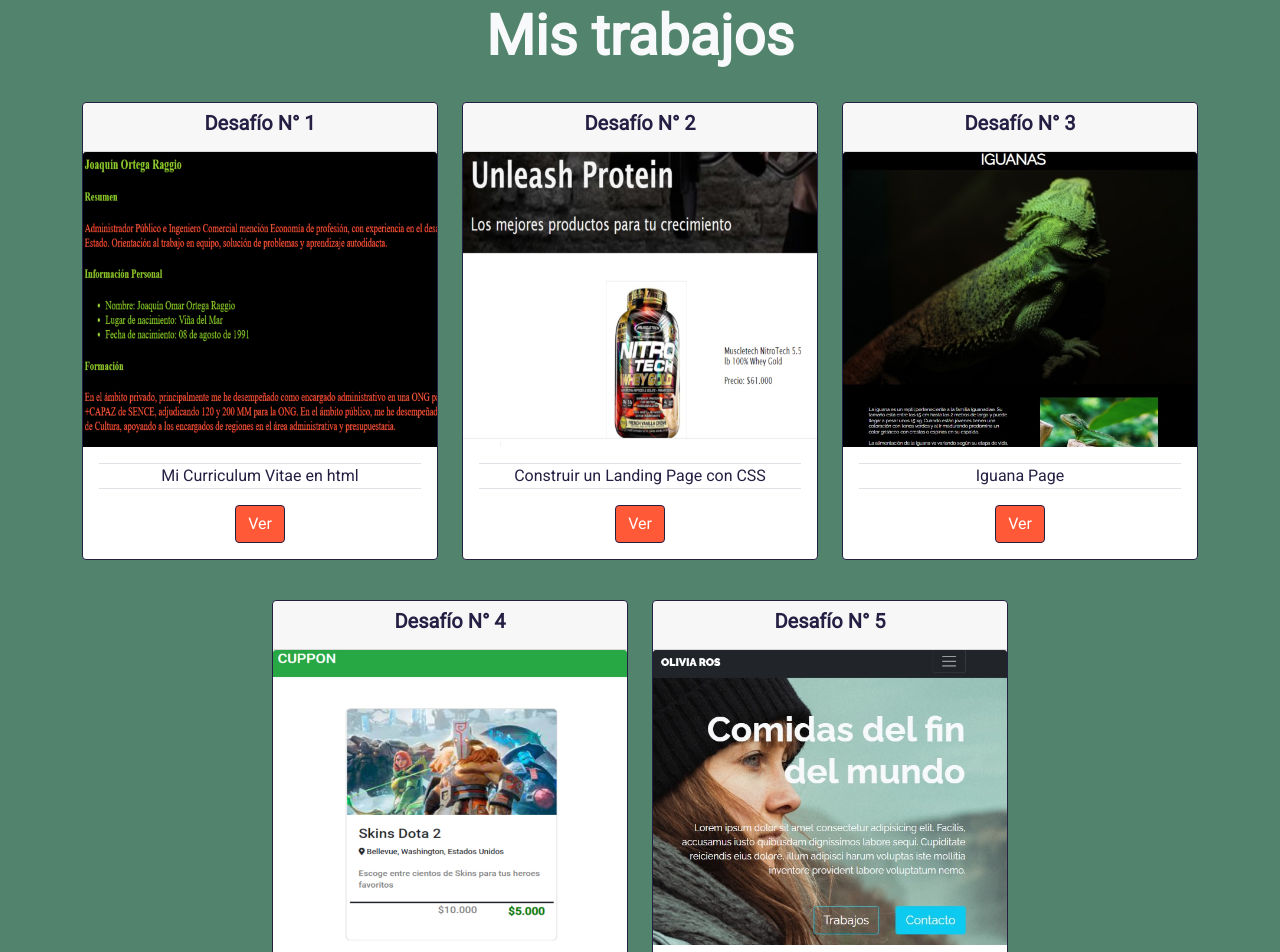
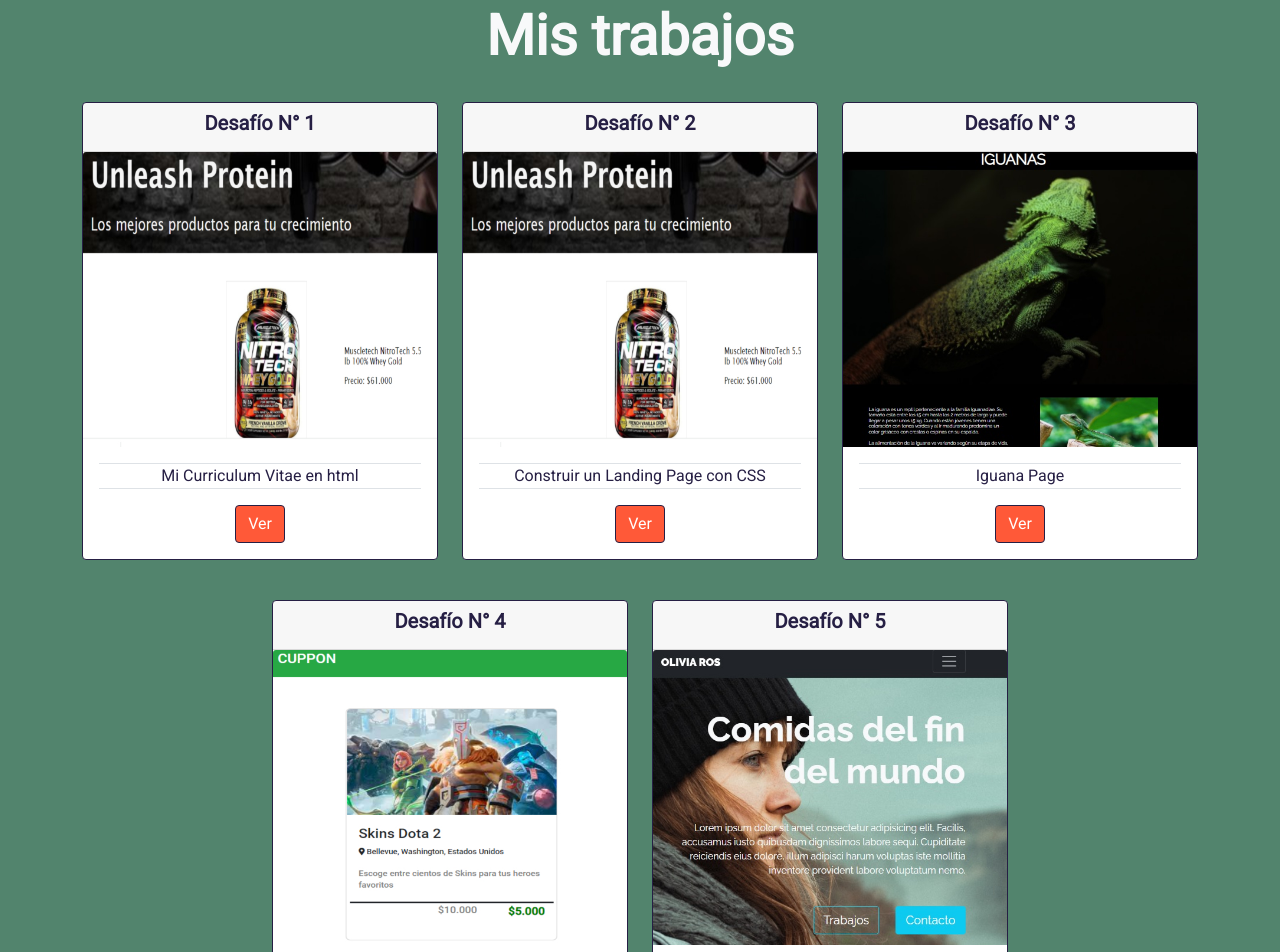
Before and after one commit to JoakoOR/JoakoOR.github.io, a plain HTML site: page index.html in a window 1280 px wide. Shown: the part 1018-1970 px from the top of the page. Drawn offline with nearby package versions, Linux system fonts and the light colour scheme.

Commit message:
segundo cambio primera imagen card

```diff
--- a/index.html
+++ b/index.html
@@ -118,7 +118,7 @@
             <div class="card-header">
               <h5 class="card-title fw-bold">Desafío N° 1</h5>
             </div>
-            <img src="assets/img/Foto_card1.jpg" class="card-img-top" alt="foto1">
+            <img src="assets/img/Foto_card2.jpg" class="card-img-top" alt="foto1">
             <div class="card-body">
               <p class="card-text border-top border-bottom">Mi Curriculum Vitae en html</p>
               <a href="https://joakoor.github.io/CV/" class="btn btn-primary" target="_blank" title="Ir a Desafío 1">Ver</a>
```
